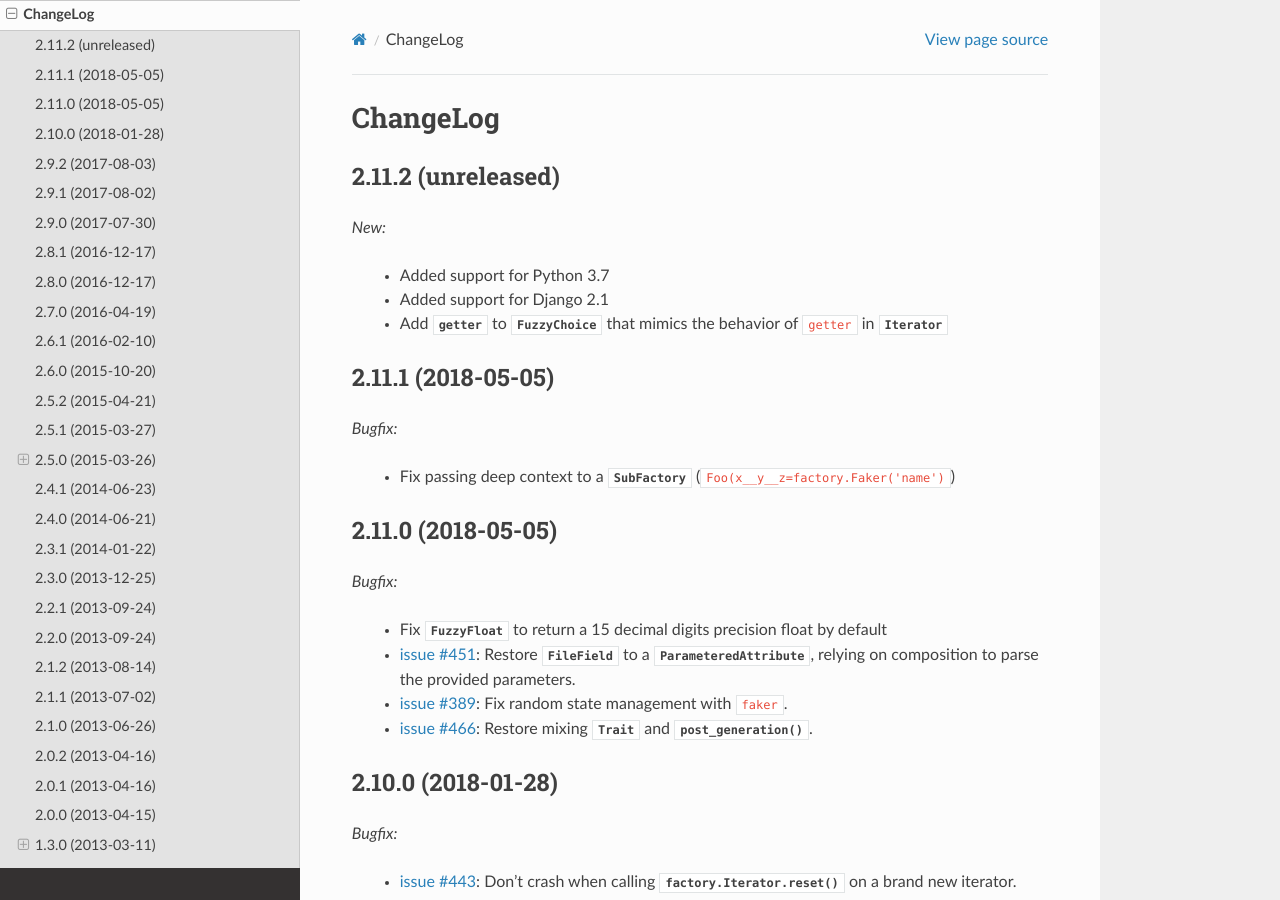
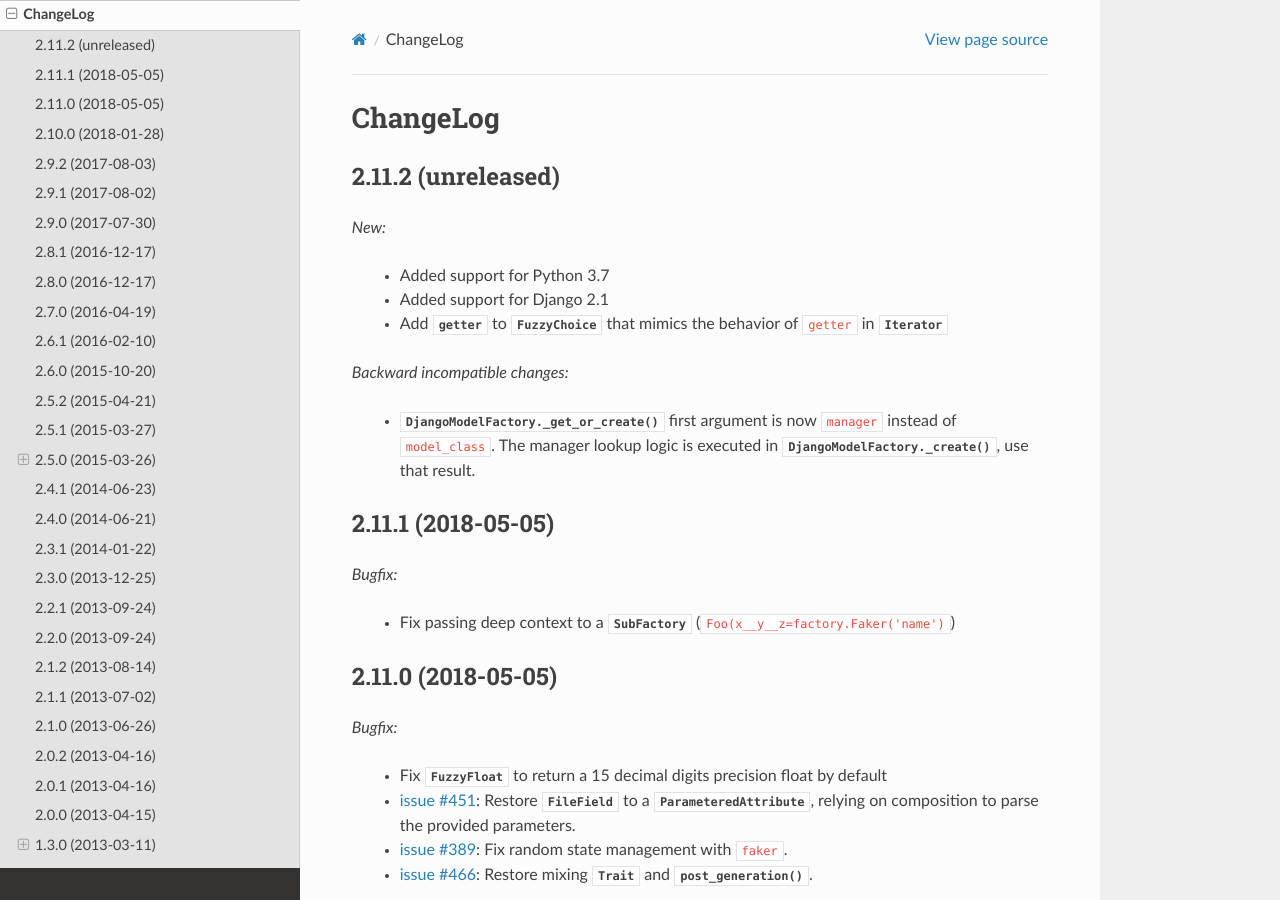
Before and after one commit to FactoryBoy/factory_boy, a Sphinx documentation site: the page built from docs/changelog.rst, in a window 1280 px wide and 900 px high. Built offline with Sphinx 7.4.7 and the Read the Docs theme 2.0.0, drawn with Linux system fonts in a browser that asks for light colours.

Commit message:
Simplify factory.Django._get_or_create
Avoids calling `_get_manager()` twice (a first time during `_create()`
and a second during `_get_or_create()`). Instead, the result of the
first call to `_get_manager()` is now passed to `_get_or_create()`.

```diff
--- a/docs/changelog.rst
+++ b/docs/changelog.rst
@@ -10,6 +10,12 @@ ChangeLog
     - Added support for Django 2.1
     - Add :attr:`~factory.fuzzy.FuzzyChoice.getter` to :class:`~factory.fuzzy.FuzzyChoice` that mimics
       the behavior of ``getter`` in :class:`~factory.Iterator`
+
+*Backward incompatible changes:*
+
+    - :meth:`DjangoModelFactory._get_or_create()<factory.django.DjangoModelFactory._get_or_create>`
+      first argument is now ``manager`` instead of ``model_class``. The manager lookup logic is executed in
+      :meth:`DjangoModelFactory._create()<factory.django.DjangoModelFactory._create>`, use that result.
 
 
 2.11.1 (2018-05-05)
```
Also changed, not shown: 1 other file.
